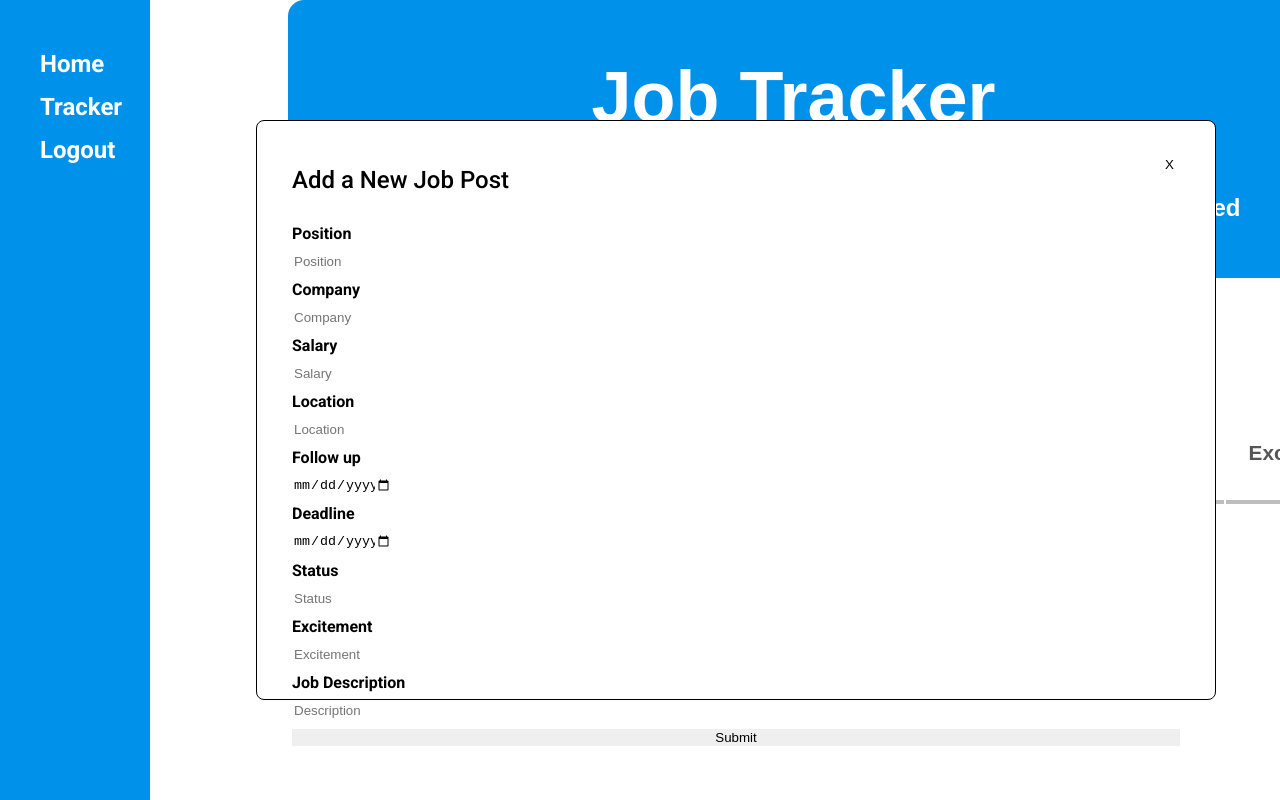
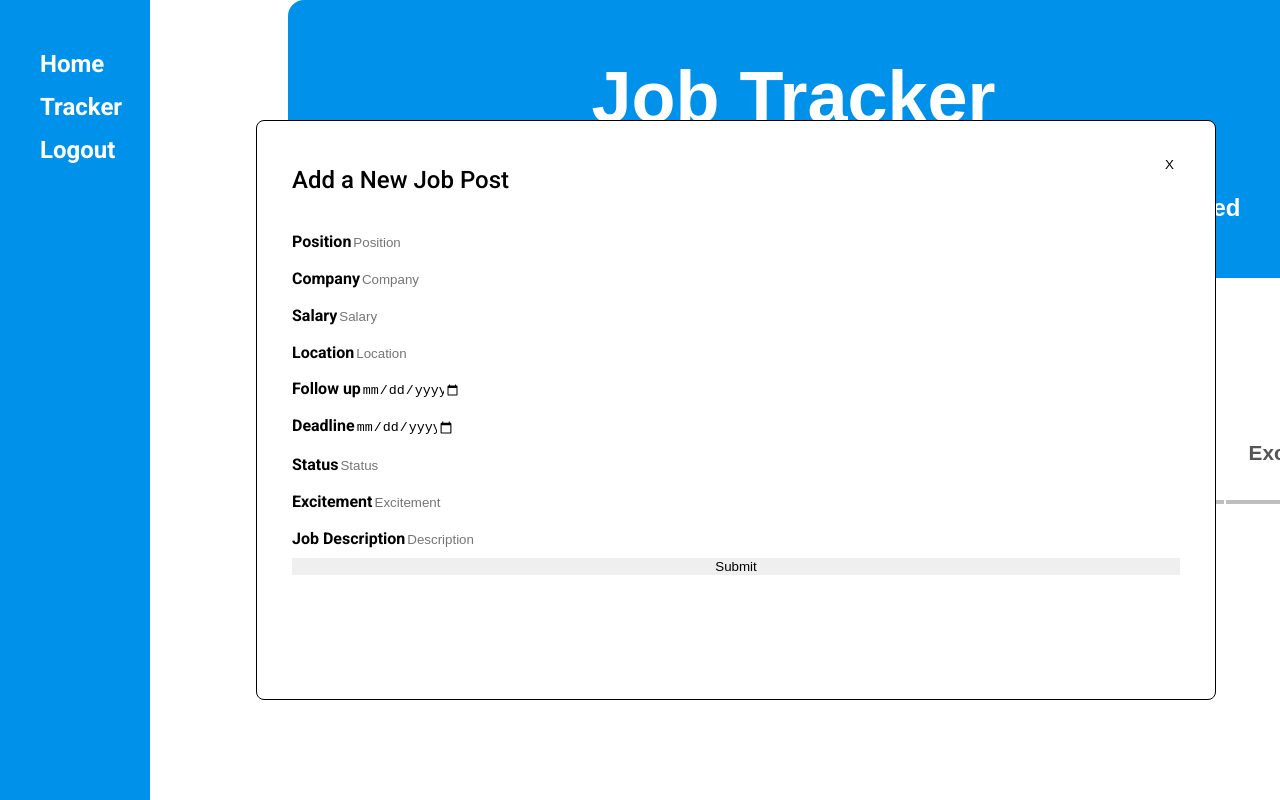
Before and after one commit to Coder-Dai/job-tracker, a React (Create React App) app: page /tracker in a window 1280 px wide. Both pictures are taken after a click on the button "+ Add job". Shown: the top 800 px of the page. Built offline with nearby package versions, Linux system fonts and the light colour scheme.

Commit message:
Add div container in the form for styling purpose

```diff
--- a/src/components/Table.jsx
+++ b/src/components/Table.jsx
@@ -68,42 +68,73 @@ const Table = ({ jobsList, setJobsList }) => {
                 onClick={() => {
                   setIsModalOpen(false);
                 }}
-                id='form-close-btn'
+                id="form-close-btn"
               >
                 X
               </button>
-              <h2 id='form-heading'>Add a New Job Post</h2>
+              <h2 id="form-heading">Add a New Job Post</h2>
               <form id="form-modal" onSubmit={postJob}>
+                <div>
                   <label htmlFor="position">Position</label>
-                <input id="position" type="text" placeholder="Position"></input>
+                  <input
+                    id="position"
+                    type="text"
+                    placeholder="Position"
+                  ></input>
+                  </div>
+                  <div>
                   <label htmlFor="company">Company</label>
                   <input id="Company" type="text" placeholder="Company"></input>
+                </div>
+                <div>
                   <label htmlFor="salary">Salary</label>
                   <input id="salary" type="number" placeholder="Salary"></input>
+                  </div>
+                  <div>
                   <label htmlFor="location">Location</label>
-                <input id="location" type="text" placeholder="Location"></input>
+                  <input
+                    id="location"
+                    type="text"
+                    placeholder="Location"
+                  ></input>
+                </div>
+                <div>
                   <label htmlFor="followup">Follow up</label>
                   <input
                     id="followup"
                     type="date"
                     placeholder="Follow up"
                   ></input>
+                  </div>
+                  <div>
                   <label htmlFor="deadline">Deadline</label>
-                <input id="deadline" type="date" placeholder="Deadline"></input>
+                  <input
+                    id="deadline"
+                    type="date"
+                    placeholder="Deadline"
+                  ></input>
+                </div>
+                <div>
                   <label htmlFor="status">Status</label>
                   <input id="status" type="text" placeholder="Status"></input>
+                  </div>
+                  <div>
                   <label htmlFor="excitement">Excitement</label>
                   <input
                     id="excitement"
                     type="text"
                     placeholder="Excitement"
                   ></input>
+                </div>
+                <div>
                 <label htmlFor="description">Job Description</label>
+
                 <input
                   id="description"
                   type="textfield"
                   placeholder="Description"
                 ></input>
+                </div>
                 <button type="submit">Submit</button>
               </form>
             </div>
```
Lines whose indentation alone changed are shown as unchanged.
